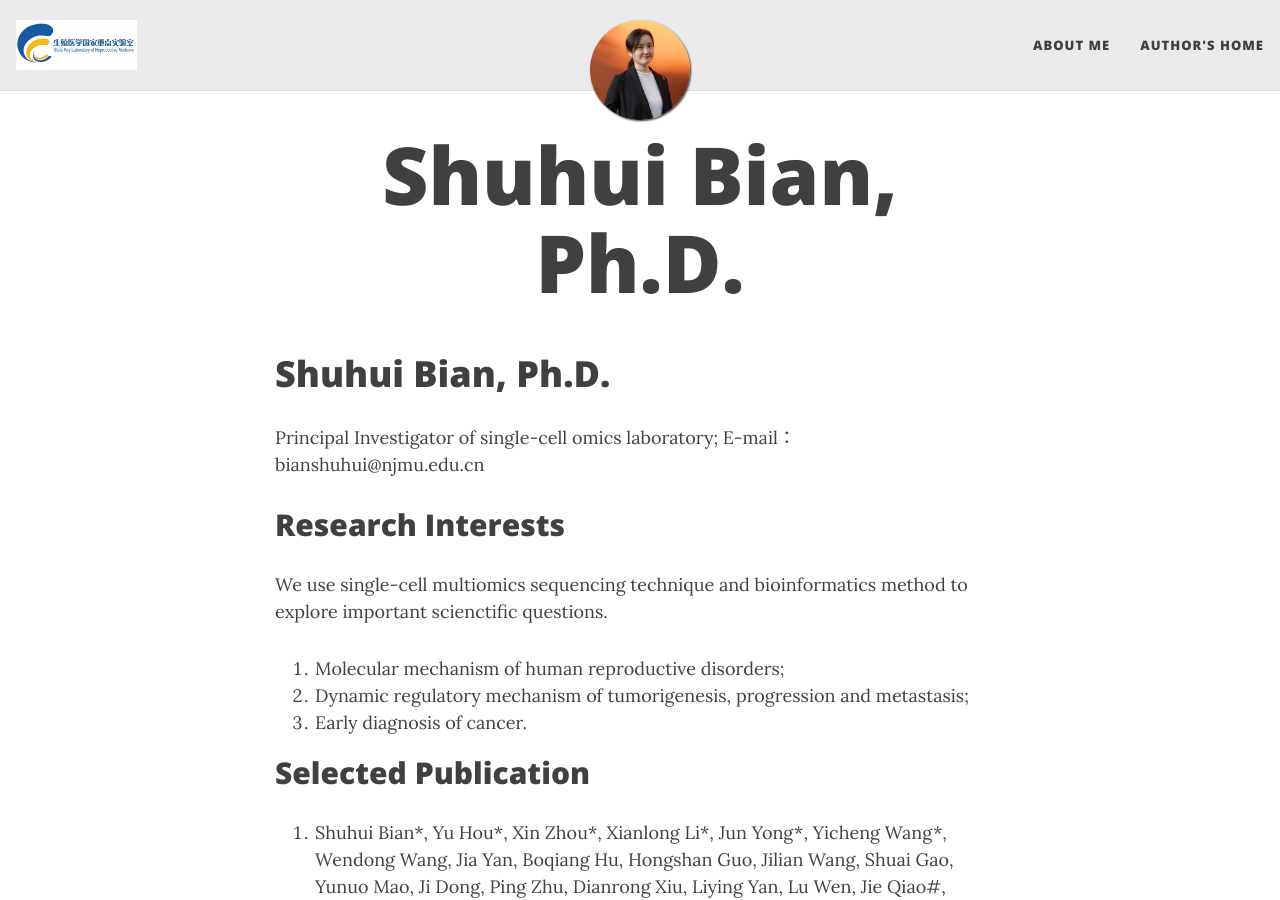
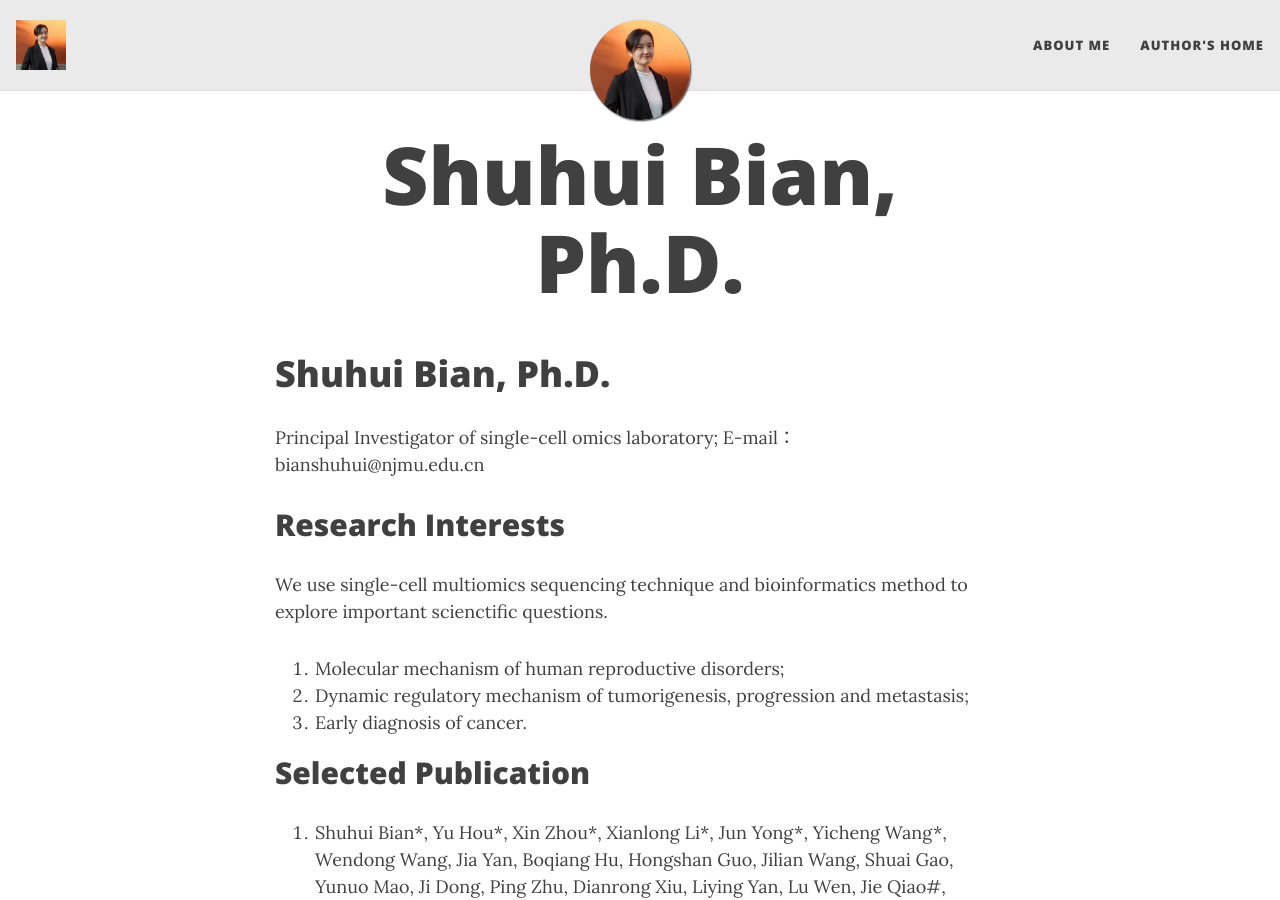
Before and after one commit to bianshuhui/bianshuhui.github.io, a Jekyll site: the page built from index.md, in a window 1280 px wide and 900 px high. Built offline with Jekyll 4.4.1, drawn with Linux system fonts in a browser that asks for light colours; nearby versions of some CDN libraries; our own code applies the rules of GitHub Pages for plain Markdown files; the list of posts is cut into pages by our own code.

Commit message:
Update _config.yml

```diff
--- a/_config.yml
+++ b/_config.yml
@@ -23,7 +23,7 @@ round-avatar: true
 
 # If you want to have an image logo in the top-left corner instead of having the title of the website,
 # then specify the following parameter
-title-img: /assets/img/guozhong_logo.jpg
+title-img: "/assets/img/square.jpg"
 
 
 # --- Footer social media links --- #
```
